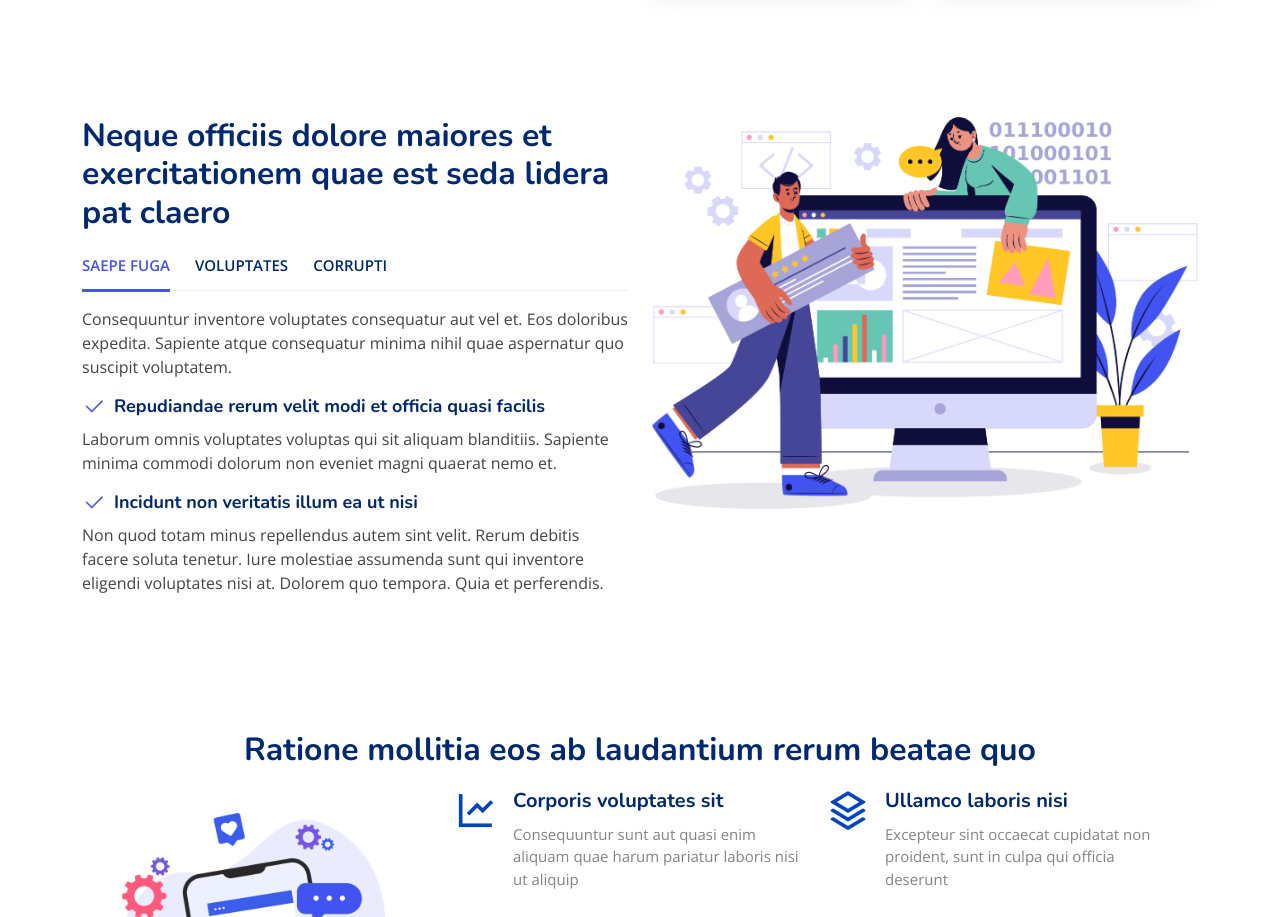
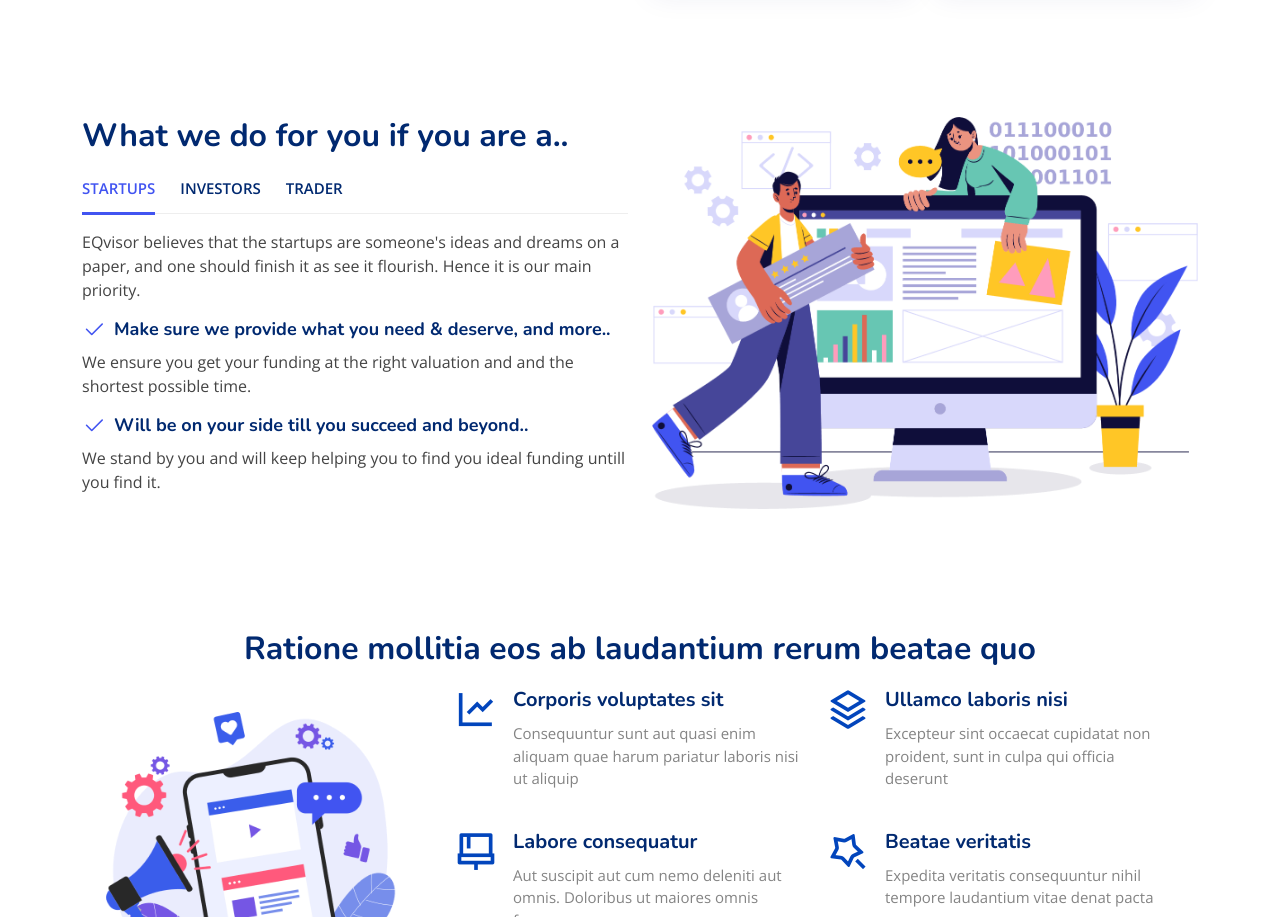
Before and after one commit to EQvisor-India/EQvisor-website, a plain HTML site: page index.html in a window 1280 px wide. Shown: the part 2788-3705 px from the top of the page. Drawn offline with nearby package versions, Linux system fonts and the light colour scheme.

Commit message:
Update index.html
Changes a new object and did some more script writing for the website

```diff
--- a/index.html
+++ b/index.html
@@ -287,18 +287,18 @@
         <!-- Feature Tabs -->
         <div class="row feture-tabs" data-aos="fade-up">
           <div class="col-lg-6">
-            <h3>Neque officiis dolore maiores et exercitationem quae est seda lidera pat claero</h3>
+            <h3>What we do for you if you are a..</h3>
 
             <!-- Tabs -->
             <ul class="nav nav-pills mb-3">
               <li>
-                <a class="nav-link active" data-bs-toggle="pill" href="#tab1">Saepe fuga</a>
+                <a class="nav-link active" data-bs-toggle="pill" href="#tab1">Startups</a>
               </li>
               <li>
-                <a class="nav-link" data-bs-toggle="pill" href="#tab2">Voluptates</a>
+                <a class="nav-link" data-bs-toggle="pill" href="#tab2">Investors</a>
               </li>
               <li>
-                <a class="nav-link" data-bs-toggle="pill" href="#tab3">Corrupti</a>
+                <a class="nav-link" data-bs-toggle="pill" href="#tab3">Trader</a>
               </li>
             </ul><!-- End Tabs -->
 
@@ -306,17 +306,17 @@
             <div class="tab-content">
 
               <div class="tab-pane fade show active" id="tab1">
-                <p>Consequuntur inventore voluptates consequatur aut vel et. Eos doloribus expedita. Sapiente atque consequatur minima nihil quae aspernatur quo suscipit voluptatem.</p>
+                <p>EQvisor believes that the startups are someone's ideas and dreams on a paper, and one should finish it as see it flourish. Hence it is our main priority.</p>
                 <div class="d-flex align-items-center mb-2">
                   <i class="bi bi-check2"></i>
-                  <h4>Repudiandae rerum velit modi et officia quasi facilis</h4>
+                  <h4>Make sure we provide what you need & deserve, and more..</h4>
                 </div>
-                <p>Laborum omnis voluptates voluptas qui sit aliquam blanditiis. Sapiente minima commodi dolorum non eveniet magni quaerat nemo et.</p>
+                <p>We ensure you get your funding at the right valuation and and the shortest possible time. </p>
                 <div class="d-flex align-items-center mb-2">
                   <i class="bi bi-check2"></i>
-                  <h4>Incidunt non veritatis illum ea ut nisi</h4>
+                  <h4>Will be on your side till you succeed and beyond..</h4>
                 </div>
-                <p>Non quod totam minus repellendus autem sint velit. Rerum debitis facere soluta tenetur. Iure molestiae assumenda sunt qui inventore eligendi voluptates nisi at. Dolorem quo tempora. Quia et perferendis.</p>
+                <p>We stand by you and will keep helping you to find you ideal funding untill you find it.</p>
               </div><!-- End Tab 1 Content -->
 
               <div class="tab-pane fade show" id="tab2">
```
